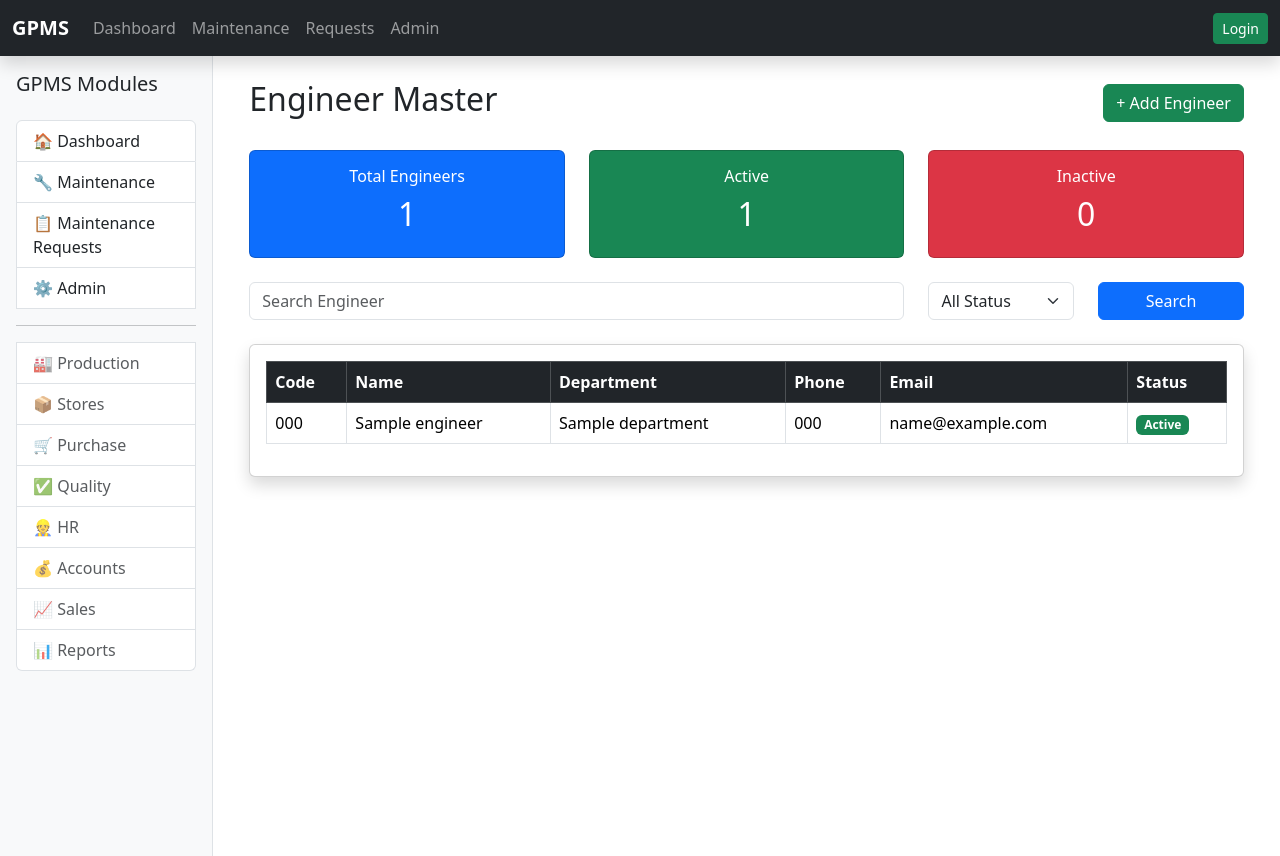
After one commit to dineshmail/gpms-genlite, a Django app: page /maintenance/engineers/ in a window 1280 px wide. The commit adds this page. Run offline with Django 5.2, Linux system fonts and the light colour scheme; tables that the repository leaves empty hold one stand-in row (values such as "Sample post").

Commit message:
GPMS-C2 Step 15 Engineer Master completed

```diff
--- a/maintenance/models.py
+++ b/maintenance/models.py
@@ -45,6 +45,47 @@ class Machine(models.Model):
 
     def __str__(self):
         return f"{self.machine_code} - {self.machine_name}"
+
+
+class Engineer(models.Model):
+
+    STATUS_CHOICES = [
+        ("Active", "Active"),
+        ("Inactive", "Inactive"),
+    ]
+
+    engineer_code = models.CharField(
+        max_length=20,
+        unique=True,
+    )
+
+    engineer_name = models.CharField(
+        max_length=100,
+    )
+
+    department = models.ForeignKey(
+        Department,
+        on_delete=models.CASCADE,
+    )
+
+    phone = models.CharField(
+        max_length=15,
+        blank=True,
+    )
+
+    email = models.EmailField(
+        blank=True,
+    )
+
+    status = models.CharField(
+        max_length=20,
+        choices=STATUS_CHOICES,
+        default="Active",
+    )
+
+    def __str__(self):
+        return f"{self.engineer_code} - {self.engineer_name}"
+
 class MaintenanceRequest(models.Model):
 
     PRIORITY_CHOICES = [
--- /dev/null
+++ b/maintenance/templates/maintenance/engineer_list.html
@@ -0,0 +1,218 @@
+{% extends "base.html" %}
+
+{% block title %}
+Engineer Master
+{% endblock %}
+
+{% block content %}
+
+<div class="container-fluid">
+
+<div class="d-flex justify-content-between align-items-center mb-4">
+
+<h2>Engineer Master</h2>
+
+<a href="/admin/maintenance/engineer/add/"
+class="btn btn-success">
+
++ Add Engineer
+
+</a>
+
+</div>
+
+<div class="row mb-4">
+
+<div class="col-md-4">
+
+<div class="card bg-primary text-white text-center">
+
+<div class="card-body">
+
+<h6>Total Engineers</h6>
+
+<h2>{{ total }}</h2>
+
+</div>
+
+</div>
+
+</div>
+
+<div class="col-md-4">
+
+<div class="card bg-success text-white text-center">
+
+<div class="card-body">
+
+<h6>Active</h6>
+
+<h2>{{ active }}</h2>
+
+</div>
+
+</div>
+
+</div>
+
+<div class="col-md-4">
+
+<div class="card bg-danger text-white text-center">
+
+<div class="card-body">
+
+<h6>Inactive</h6>
+
+<h2>{{ inactive }}</h2>
+
+</div>
+
+</div>
+
+</div>
+
+</div>
+
+<form method="GET" class="mb-4">
+
+<div class="row">
+
+<div class="col-md-8">
+
+<input
+type="text"
+name="search"
+class="form-control"
+placeholder="Search Engineer"
+value="{{ search }}">
+
+</div>
+
+<div class="col-md-2">
+
+<select
+name="status"
+class="form-select">
+
+<option value="">All Status</option>
+
+{% for value,label in status_choices %}
+
+<option value="{{ value }}"
+{% if status == value %}selected{% endif %}>
+
+{{ label }}
+
+</option>
+
+{% endfor %}
+
+</select>
+
+</div>
+
+<div class="col-md-2">
+
+<button class="btn btn-primary w-100">
+
+Search
+
+</button>
+
+</div>
+
+</div>
+
+</form>
+
+<div class="card shadow">
+
+<div class="card-body">
+
+<table class="table table-bordered table-hover">
+
+<thead class="table-dark">
+
+<tr>
+
+<th>Code</th>
+
+<th>Name</th>
+
+<th>Department</th>
+
+<th>Phone</th>
+
+<th>Email</th>
+
+<th>Status</th>
+
+</tr>
+
+</thead>
+
+<tbody>
+
+{% for engineer in engineers %}
+
+<tr>
+
+<td>{{ engineer.engineer_code }}</td>
+
+<td>{{ engineer.engineer_name }}</td>
+
+<td>{{ engineer.department }}</td>
+
+<td>{{ engineer.phone }}</td>
+
+<td>{{ engineer.email }}</td>
+
+<td>
+
+{% if engineer.status == "Active" %}
+
+<span class="badge bg-success">
+
+Active
+
+</span>
+
+{% else %}
+
+<span class="badge bg-danger">
+
+Inactive
+
+</span>
+
+{% endif %}
+
+</td>
+
+</tr>
+
+{% empty %}
+
+<tr>
+
+<td colspan="6" class="text-center">
+
+No Engineers Found
+
+</td>
+
+</tr>
+
+{% endfor %}
+
+</tbody>
+
+</table>
+
+</div>
+
+</div>
+
+</div>
+
+{% endblock %}
--- a/maintenance/urls.py
+++ b/maintenance/urls.py
@@ -9,4 +9,5 @@ urlpatterns =[
     path("requests/<int:pk>/edit/",views.edit_request,name="maintenance_request_edit",),
     path("requests/<int:pk>/delete/",views.delete_request,name="maintenance_request_delete",),
     path("machines/",views.machine_list,name="machine_list",),
+    path("engineers/",views.engineer_list,name="engineer_list",),
 ]
--- a/maintenance/views.py
+++ b/maintenance/views.py
@@ -1,19 +1,31 @@
 from django.shortcuts import render, redirect
-from .models import MaintenanceRequest
+from .models import MaintenanceRequest, Machine
 from .forms import MaintenanceRequestForm
 from dashboard.models import Department
 from django.db.models import Q
+from .models import Engineer
+
 
 
 def dashboard(request):
 
     context = {
+
+        # Maintenance Requests
         "total_requests": MaintenanceRequest.objects.count(),
         "open_requests": MaintenanceRequest.objects.filter(status="Open").count(),
         "assigned_requests": MaintenanceRequest.objects.filter(status="Assigned").count(),
         "progress_requests": MaintenanceRequest.objects.filter(status="In Progress").count(),
         "completed_requests": MaintenanceRequest.objects.filter(status="Completed").count(),
         "critical_requests": MaintenanceRequest.objects.filter(priority="Critical").count(),
+
+        # Machines
+        "total_machines": Machine.objects.count(),
+        "running_machines": Machine.objects.filter(status="Running").count(),
+        "breakdown_machines": Machine.objects.filter(status="Breakdown").count(),
+        "maintenance_machines": Machine.objects.filter(status="Maintenance").count(),
+
+        # Recent Requests
         "recent_requests": MaintenanceRequest.objects.order_by("-created_at")[:10],
     }
 
@@ -187,3 +199,39 @@ def machine_list(request):
         "maintenance/machine_list.html",
         context,
     )
+
+def engineer_list(request):
+
+    search = request.GET.get("search", "")
+    status = request.GET.get("status", "")
+
+    engineers = Engineer.objects.all()
+
+    if search:
+        engineers = engineers.filter(
+            Q(engineer_code__icontains=search) |
+            Q(engineer_name__icontains=search)
+        )
+
+    if status:
+        engineers = engineers.filter(status=status)
+
+    context = {
+
+        "engineers": engineers.order_by("engineer_code"),
+
+        "search": search,
+        "status": status,
+
+        "status_choices": Engineer.STATUS_CHOICES,
+
+        "total": Engineer.objects.count(),
+        "active": Engineer.objects.filter(status="Active").count(),
+        "inactive": Engineer.objects.filter(status="Inactive").count(),
+    }
+
+    return render(
+        request,
+        "maintenance/engineer_list.html",
+        context,
+    )
```
Also changed, not shown: maintenance/admin.py (+25 -0 lines), maintenance/templates/maintenance/dashboard.html (+127 -16 lines), maintenance/migrations/0003_engineer.py (added).
